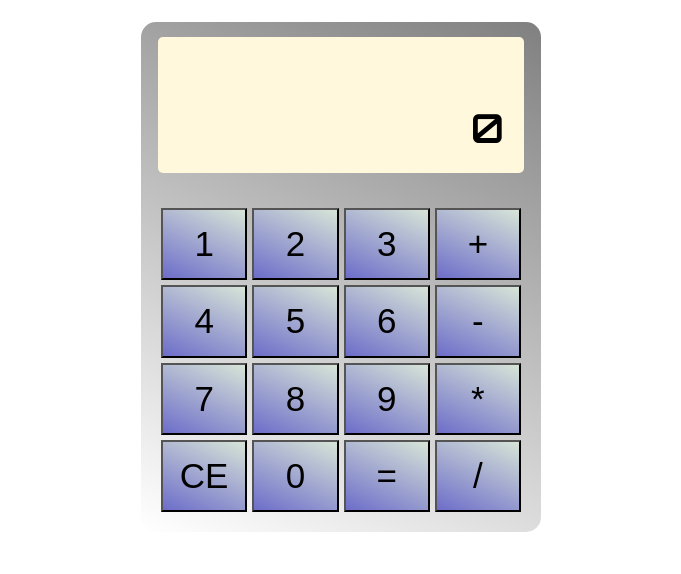
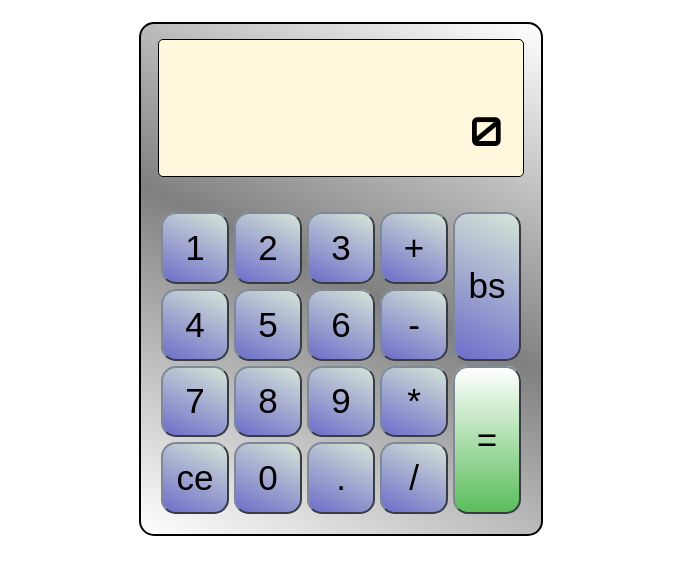
Before and after one commit to Bhrqz/Basic-calculator, a plain HTML site: page index.html in a window 1280 px wide. Shown: the part 50-624 px from the top of the page, without its empty margins (299-980 px from the left). Drawn offline with Linux system fonts and the light colour scheme.

Commit message:
one bug away from succes

```diff
--- a/calculatorcss.css
+++ b/calculatorcss.css
@@ -25,14 +25,16 @@ height: 100%;
     padding-top: 10px;
     border-radius: 15px;
     border-color: black;
-    border-width: thin;
-    background-image: linear-gradient(25deg, white, gray);
+    border-width: 500px;
+    background-image: linear-gradient(25deg, white, gray, white);
     display: grid;
     grid-template-rows: 1fr 4fr;
     grid-row-gap: 10px;
     max-width: 400px;
+    min-width: 278px;
     height: 500px;
     margin: 25px auto;
+    border: 2px solid
 
 
 }
@@ -41,7 +43,8 @@ height: 100%;
     font-size: 45px;
     padding : 20px;
     display: grid;
-    grid-template-columns: 1fr 1fr 1fr 1fr;
+    grid-template-columns: 1fr 1fr 1fr 1fr 1fr;
+    grid-template-rows: 1fr 1fr 1fr 1fr;
     grid-column-gap: 5px;
     grid-row-gap: 5px;
     justify-items: center;
@@ -49,10 +52,12 @@ height: 100%;
 }
 
 #screen{
-
-        border-radius: 5px;
-      background-color: cornsilk;
-      margin: 5px 17px;
+    border-width: 2px;
+    border-radius: 5px;
+    background-color: cornsilk;
+    margin: 5px 17px;
+    border: thin solid;
+    max-width: 366px;
 }
 
 #equation{
@@ -61,7 +66,8 @@ height: 100%;
     font-family: 'Orbitron', sans-serif;
     margin:5;
     font-size: 25px;
-    padding :5px 0 0 10px
+    padding :5px 0 0 10px;
+
 }
 
 #result{
@@ -79,9 +85,26 @@ height: 100%;
     font-size: 35;
     height: 100%;
     width: 100%;
+    border-width: 2px;
+    border-color: rgb(125, 138, 150);
+    border-radius: 15px;
 
 }
 
 :hover {
     background-color: darkkhaki;
 }
+
+#operate{
+    grid-row-start: 3;
+    grid-row-end: 5;
+    grid-column-start: 5;
+    background-image: linear-gradient(white, rgb(90, 189, 90));
+}
+
+#erase{
+    grid-row-start: 1;
+    grid-row-end: 3;
+    grid-column-start:5;
+    grid-column-end: 6;
+}
--- a/calculatorjs.js
+++ b/calculatorjs.js
@@ -1,21 +1,172 @@
 
 let str = "" ;
-document.getElementById("result").innerHTML = 0;
+let a = "";
+let b = "";
+let flag = 0;
+
+document.getElementById("result").innerHTML = "0";
 
 function toEquation(num){
-    str = str + num;
-    console.log(str)
-    document.getElementById("equation").innerHTML +=num;
+
+    if (isNaN(num)){
+        //si es un operador
+    num == "=" ? 2 : operator = num
+        console.log("operator es "+operator)
+        switch(num){
+
+            case "+" :
+            if(b!==""){
+                sum(a,b);
+                b = parseInt(a)+parseInt(b);
+                a=0;
+
+            }else{
+                b=a;
+                a=0}
+
+            break;
+
+
+
+            case "-" :
+            if(b!==""){
+                subtract(a,b);
+                b = parseInt(b)-parseInt(a);
+                a=0;
+            }else{
+                b=a;
+                a=0}
+
+            break;
+
+
+
+            case "*" :
+            if(b!==""){
+                multiply(a,b);
+                b = parseInt(a)*parseInt(b);
+                a=0;
+            }else{
+                b=a;
+                a=0
+                }
+            break;
+
+
+
+            case "/" :
+            if(b!==""){
+                divide(a,b);
+                b = parseInt(b)/parseInt(a);
+                a=0;
+            }else{
+                b=a;
+                a=0
+                }
+            break;
+
+
+            case "=" :
+
+            if(operator=="+"){
+                if(b!==""){
+                    sum(a,b);
+                    b = parseInt(a)+parseInt(b);
+                    a=0;
+                    }}
+
+            else if(operator=="-"){
+                if(b!==""){
+                    subtract(a,b);
+                    b = parseInt(b)-parseInt(a);
+                    a=0;
+                    }}
+
+            else if (operator=="*"){
+                    if(b!==""){
+                    multiply(a,b);
+                    b = parseInt(a)*parseInt(b);
+                    a=0;
+                    }}
+
+            else if (operator=="/"){
+                if(b!==""){
+                    divide(a,b);
+                    b = parseInt(b)/parseInt(a);
+                    a=0;
+                    }}
+                break;
+                }}
+
+
+
+
+    else if(!isNaN(num)){
+        a=a+num;
+        document.getElementById("result").innerHTML = a;
+        console.log("a es "+a);
+    }
+
 }
 
+
+
+function sum (a, b){
+    document.getElementById("result").innerHTML = parseInt(a)+parseInt(b);
+
+}
+
+function subtract (a, b){
+    document.getElementById("result").innerHTML = parseInt(b)-parseInt(a);
+
+}
+
+function multiply (a, b){
+    document.getElementById("result").innerHTML = parseInt(a)*parseInt(b);
+
+}
+
+function divide (a, b){
+    document.getElementById("result").innerHTML = parseInt(b)/parseInt(a);
+
+}
+
+
+
 function clearEquation(){
-    document.getElementById("equation").innerHTML ="";
+
+    document.getElementById("result").innerHTML ="0";
+    a="";
+    b="";
     return str = "";
 }
+//FAILED FUNCTION keep it just in case, for some reason str dont erase
+function erase(str){
+    let erased = str.slice(0,-1);
+    document.getElementById("equation").innerHTML = erased;
 
-function operate(){
-    const total = str
+    return erased
+}
+
+
+
+function operate(a, b){
+    //HERE goes all the javascript thing s to execute math
+    let total = str
+    str= "";
+    document.getElementById("equation").innerHTML =str;
     console.log(total);
     return document.getElementById("result").innerHTML = total
 }
 console.log(str);
+
+
+/* UNDER CONSTRUCTION keyboard linking
+document.addEventListener("keydown", keyPressed(), false);
+
+function keyPressed(e) {
+	if (e.keyCode === 97) {
+		toEquation(1);
+	}
+}
+*/
--- a/index.html
+++ b/index.html
@@ -10,59 +10,63 @@
             <div id="theCalculator">
                 <div id="screen">
                     <p id="equation"></p>
-                    <p id="result">456</p>
+                    <p id="result">0</p>
                 </div>
                 <div id="buttons">
-                    <div onclick = "toEquation(1)" class="button" id="1">
+                    <div onclick = "toEquation('1')" class="button" id="1">
                         <button class="button">1</button>
                     </div>
-                    <div onclick = "toEquation(2)" class="button" id="2">
+                    <div onclick = "toEquation('2')" class="button" id="2">
                         <button class="button">2</button>
                     </div>
-                    <div onclick = "toEquation(3)" class="button" id="3">
+                    <div onclick = "toEquation('3')" class="button" id="3">
                         <button class="button">3</button>
                     </div>
                     <div onclick = "toEquation('+')" class="button" id="sum">
                         <button class="button">+</button>
                     </div>
-                    <div onclick = "toEquation(4)" class="button" id="4">
+                    <div onclick = "toEquation('4')" class="button" id="4">
                         <button class="button">4</button>
                     </div>
-                    <div onclick = "toEquation(5)" class="button" id="5">
+                    <div onclick = "toEquation('5')" class="button" id="5">
                         <button class="button">5</button>
                     </div>
-                    <div onclick = "toEquation(6)" class="button" id="6">
+                    <div onclick = "toEquation('6')" class="button" id="6">
                         <button class="button">6</button>
                     </div>
                     <div onclick = "toEquation('-')" class="button" id="subtract">
                         <button class="button">-</button>
                     </div>
-                    <div onclick = "toEquation(7)" class="button" id="7">
+                    <div onclick = "toEquation('7')" class="button" id="7">
                         <button class="button">7</button>
                     </div>
-                    <div onclick = "toEquation(8)" class="button" id="8">
+                    <div onclick = "toEquation('8')" class="button" id="8">
                         <button class="button">8</button>
                     </div>
-                    <div onclick = "toEquation(9)" class="button" id="9">
+                    <div onclick = "toEquation('9')" class="button" id="9">
                         <button class="button">9</button>
                     </div>
                     <div onclick = "toEquation('*')" class="button" id="multiply">
                         <button class="button">*</button>
                     </div>
                     <div onclick = "clearEquation()" class="button" id="clear">
-                        <button class="button">CE</button>
+                        <button class="button">ce</button>
                     </div>
-                    <div onclick = "toEquation(0)" class="button" id="0">
+                    <div onclick = "toEquation('0')" class="button" id="0">
                         <button class="button">0</button>
                     </div>
-                    <div onclick = "operate()" class="button" id="operate">
-                        <button class="button">=</button>
+                    <div onclick = "toEquation('=')" class="button" id="operate">
+                        <button id="operate" class="button">=</button>
+                    </div>
+                    <div onclick = "toEquation('.')" class="button" id="dot">
+                        <button class="button">.</button>
                     </div>
                     <div onclick = "toEquation('/')" class="button" id="divide">
                         <button class="button">/</button>
+                    </div><div onclick = "erase(str)" class="button" id="erase">
+                        <button class="button">bs</button>
                     </div>
                 </div>
-                <!--las partes de la calculadora-->
 
             </div>
         </div>
```
